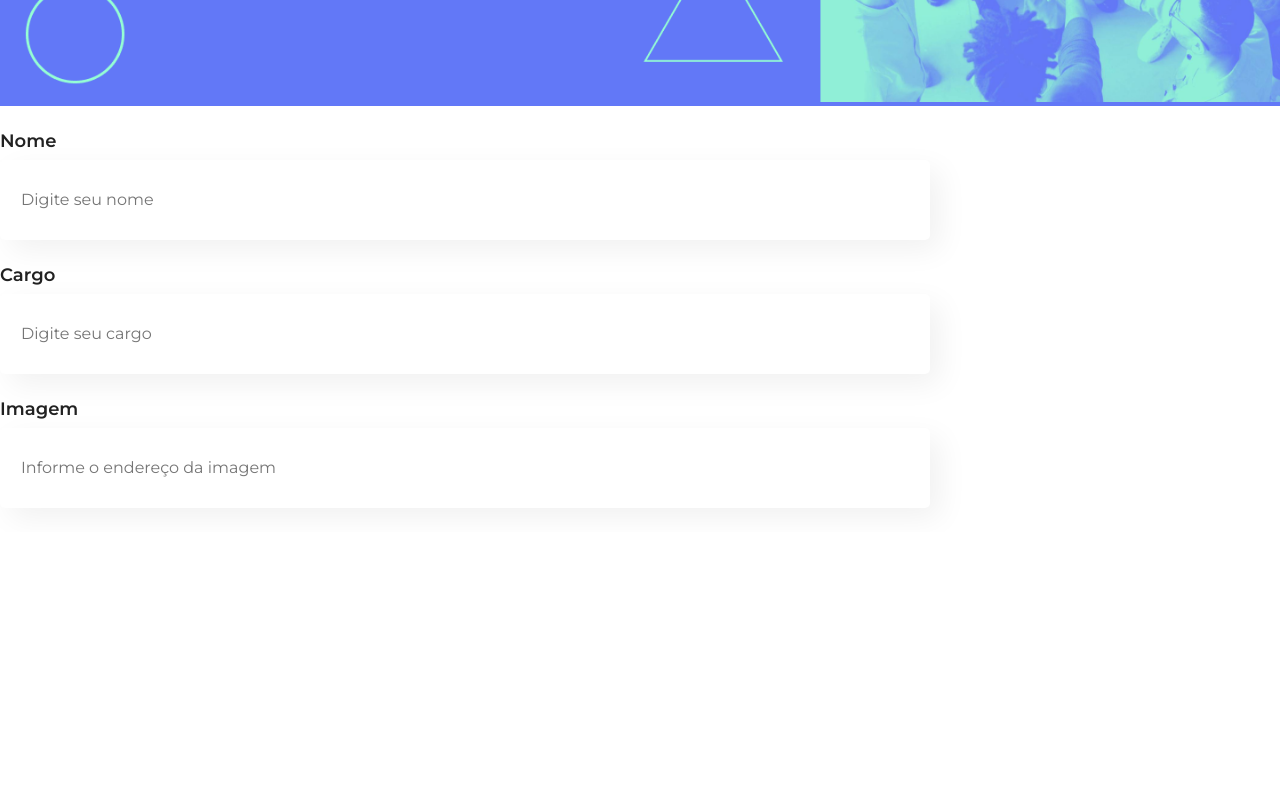
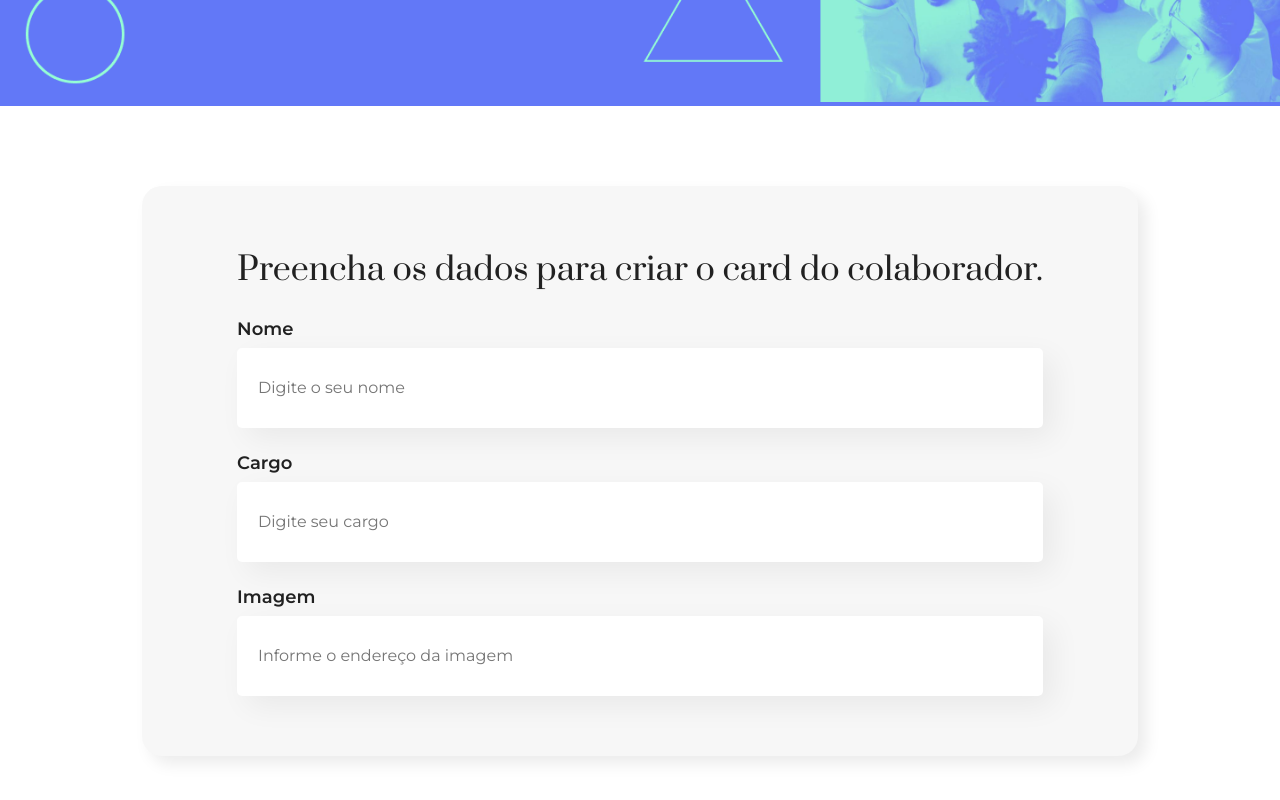
Before and after one commit to Dhi-Carvalho-DEV/Formacao_React_T4, a React (Create React App) app in the folder organo/: page / in a window 1280 px wide. Shown: the part 392-1192 px from the top of the page. Before the commit the page ends 924 px from the top, so only its background shows below. Built offline with nearby package versions, Linux system fonts and the light colour scheme.

Commit message:
Colocando os campos de texto dentro do formulário

```diff
--- a/organo/public/index.html
+++ b/organo/public/index.html
@@ -13,7 +13,7 @@
     <link rel="preconnect" href="https://fonts.googleapis.com" />
     <link rel="preconnect" href="https://fonts.gstatic.com" crossorigin />
     <link
-      href="https://fonts.googleapis.com/css2?family=Archivo:wght@400;600;700&family=Montserrat:ital,wght@0,100;0,200;0,300;0,400;0,500;0,600;0,700;0,800;0,900;1,100;1,200;1,300;1,400;1,500;1,600;1,700;1,800;1,900&display=swap"
+      href="https://fonts.googleapis.com/css2?family=Archivo:wght@400;600;700&family=Montserrat:ital,wght@0,100;0,200;0,300;0,400;0,500;0,600;0,700;0,800;0,900;1,100;1,200;1,300;1,400;1,500;1,600;1,700;1,800;1,900&family=Prata&display=swap"
       rel="stylesheet"
     />
 
--- a/organo/src/App.js
+++ b/organo/src/App.js
@@ -1,13 +1,11 @@
 import Banner from './components/Banner'
-import TextField from './components/TextField'
+import Form from './components/Form'
 
 function App() {
   return (
     <div className="App">
       <Banner />
-      <TextField label="Nome" placeholder="Digite seu nome"/>
-      <TextField label="Cargo" placeholder="Digite seu cargo"/>
-      <TextField label="Imagem" placeholder="Informe o endereço da imagem"/>
+      <Form />
     </div>
   )
 }
--- /dev/null
+++ b/organo/src/components/Form/Form.css
@@ -0,0 +1,21 @@
+.form {
+  display: flex;
+  justify-content: center;
+  margin: 80px 0;
+}
+
+.form form {
+  max-width: 80%;
+  background-color: #F7F7F7;
+  padding: 36px 95px;
+  border-radius: 20px;
+  box-shadow: 8px 8px 16px rgba(0, 0, 0, 0.08);
+}
+
+.form h2 {
+  font-family: 'Prata';
+  font-size: 32px;
+  font-weight: 400;
+  line-height: 43px;
+  color: #212121;
+}
--- /dev/null
+++ b/organo/src/components/Form/index.js
@@ -0,0 +1,18 @@
+
+import TextField from '../TextField'
+import './Form.css'
+
+const Form = () => {
+  return (
+    <section className="form">
+      <form>
+        <h2>Preencha os dados para criar o card do colaborador.</h2>
+        <TextField label="Nome" placeholder="Digite o seu nome" />
+        <TextField label="Cargo" placeholder="Digite seu cargo" />
+        <TextField label="Imagem" placeholder="Informe o endereço da imagem" />
+      </form>
+    </section>
+  )
+}
+
+export default Form
```
